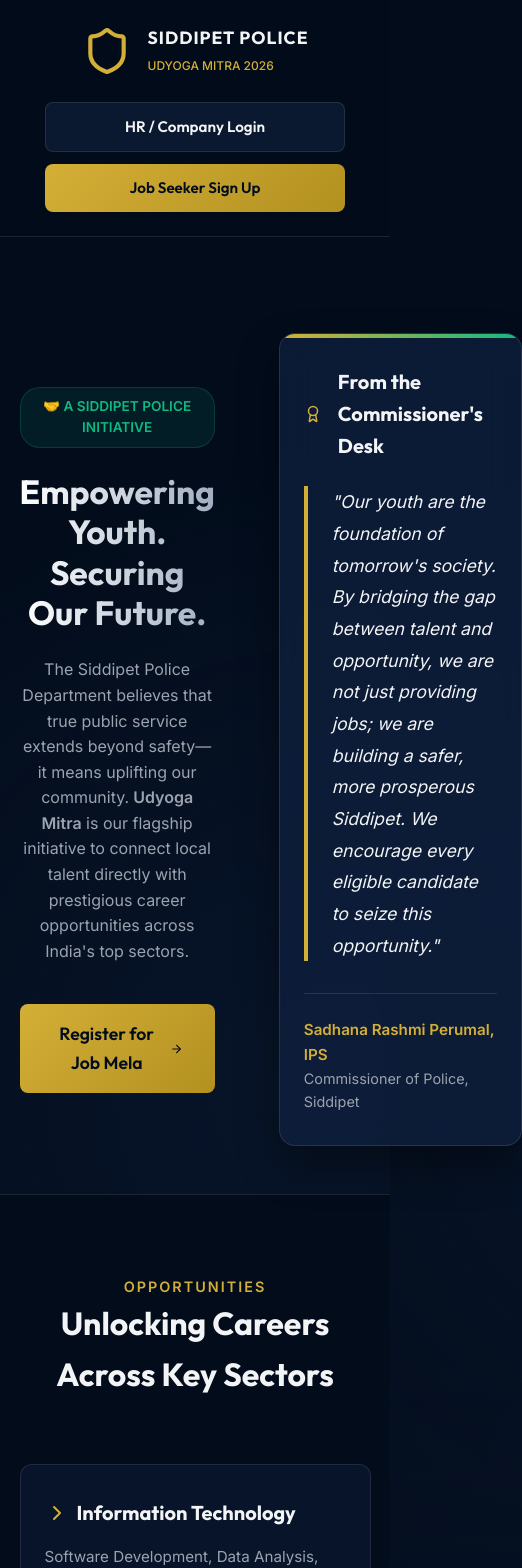
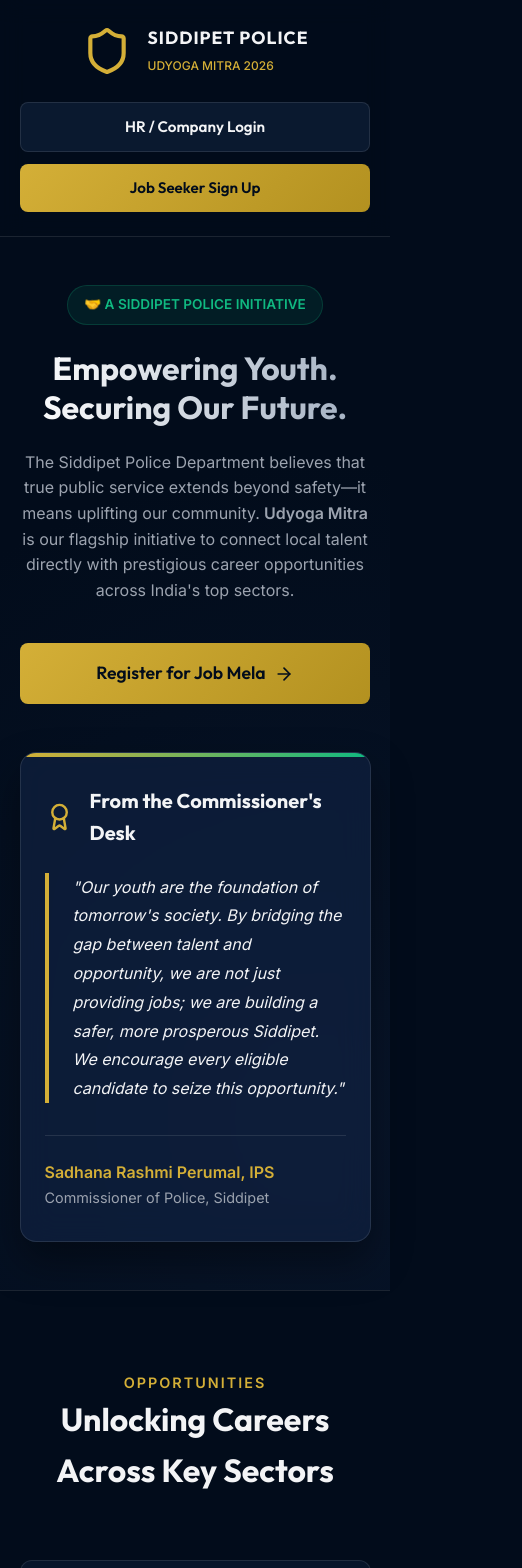
Before and after one commit to GOODBOYKITTU272/police-job-baord-, a React (Vite) app: page / in a window 390 px wide. Shown: the top 1568 px of the page, 522 px wide, since content can reach past the window. Built offline with nearby package versions, Linux system fonts and the light colour scheme.

Commit message:
Fix mobile responsiveness by removing inline styles

```diff
--- a/src/App.jsx
+++ b/src/App.jsx
@@ -15,40 +15,40 @@ function App() {
         </div>
         <div className="nav-actions">
           <a href="https://careers.applywizz.ai/signup" className="btn btn-primary">HR / Company Login</a>
-          <a href="https://careers.applywizz.ai/login" className="btn btn-accent">Job Seeker Sign Up</a>
+          <a href="https://careers.applywizz.ai/signup" className="btn btn-accent">Job Seeker Sign Up</a>
         </div>
       </nav>
 
       {/* Hero Content - Split Layout Without Image */}
-      <section className="hero" style={{ paddingTop: '6rem', display: 'grid', gridTemplateColumns: '1.1fr 0.9fr', gap: '4rem', alignItems: 'center' }}>
+      <section className="hero">
 
         {/* Left Column: Main Messaging */}
         <div className="hero-content">
           <div className="hero-badge">🤝 A SIDDIPET POLICE INITIATIVE</div>
-          <h2 style={{ fontSize: '3.5rem', lineHeight: '1.2' }}>Empowering Youth.<br/>Securing Our Future.</h2>
-          <p style={{ fontSize: '1.15rem', marginBottom: '2.5rem', color: 'var(--text-muted)' }}>
+          <h2>Empowering Youth.<br/>Securing Our Future.</h2>
+          <p className="hero-description">
             The Siddipet Police Department believes that true public service extends beyond safety—it means uplifting our community.
             <strong> Udyoga Mitra</strong> is our flagship initiative to connect local talent directly with prestigious career opportunities across India's top sectors.
           </p>
-          <div style={{ display: 'flex', gap: '1rem' }}>
-            <a href="https://careers.applywizz.ai/login" className="btn btn-accent" style={{ fontSize: '1.1rem', padding: '1rem 2rem' }}>
+          <div className="hero-actions">
+            <a href="https://careers.applywizz.ai/signup" className="btn btn-accent">
               Register for Job Mela <ArrowRight size={20} style={{marginLeft: '8px'}} />
             </a>
           </div>
         </div>
 
-        {/* Right Column: The Commissioner's Message (Replaces Image) */}
-        <div className="status-card" style={{ padding: '3rem 2.5rem' }}>
-          <div style={{ display: 'flex', alignItems: 'center', gap: '1rem', marginBottom: '1.5rem' }}>
+        {/* Right Column: The Commissioner's Message */}
+        <div className="status-card">
+          <div className="card-header">
             <Award color="#D4AF37" size={32} />
-            <h3 style={{ fontSize: '1.4rem', margin: 0 }}>From the Commissioner's Desk</h3>
+            <h3>From the Commissioner's Desk</h3>
           </div>
-          <blockquote style={{ fontSize: '1.1rem', fontStyle: 'italic', lineHeight: '1.8', color: 'var(--text-light)', borderLeft: '4px solid var(--accent-gold)', paddingLeft: '1.5rem', marginBottom: '2rem' }}>
+          <blockquote className="commissioner-quote">
             "Our youth are the foundation of tomorrow's society. By bridging the gap between talent and opportunity, we are not just providing jobs; we are building a safer, more prosperous Siddipet. We encourage every eligible candidate to seize this opportunity."
           </blockquote>
-          <div style={{ borderTop: '1px solid rgba(255,255,255,0.1)', paddingTop: '1.5rem' }}>
-            <p style={{ fontWeight: '600', color: 'var(--accent-gold)', margin: 0 }}>Sadhana Rashmi Perumal, IPS</p>
-            <p style={{ fontSize: '0.9rem', color: 'var(--text-muted)', margin: 0 }}>Commissioner of Police, Siddipet</p>
+          <div className="card-footer">
+            <p className="commissioner-name">Sadhana Rashmi Perumal, IPS</p>
+            <p className="commissioner-title">Commissioner of Police, Siddipet</p>
           </div>
         </div>
       </section>
@@ -60,22 +60,22 @@ function App() {
           <h2>Unlocking Careers Across Key Sectors</h2>
         </div>
         <div className="features-grid">
-          <div className="feature-card" style={{ textAlign: 'left', padding: '2rem 1.5rem' }}>
-            <h4 style={{ display: 'flex', alignItems: 'center', gap: '0.5rem', color: 'var(--text-light)' }}><ChevronRight color="#D4AF37"/> Information Technology</h4>
-            <p style={{ marginTop: '1rem' }}>Software Development, Data Analysis, and IT Support roles for engineering and computer science graduates.</p>
+          <div className="feature-card sector-card">
+            <h4><ChevronRight color="#D4AF37"/> Information Technology</h4>
+            <p>Software Development, Data Analysis, and IT Support roles for engineering and computer science graduates.</p>
           </div>
-          <div className="feature-card" style={{ textAlign: 'left', padding: '2rem 1.5rem' }}>
-            <h4 style={{ display: 'flex', alignItems: 'center', gap: '0.5rem', color: 'var(--text-light)' }}><ChevronRight color="#D4AF37"/> Banking & Finance</h4>
-            <p style={{ marginTop: '1rem' }}>Opportunities in retail banking, financial operations, and accounting for commerce and finance students.</p>
+          <div className="feature-card sector-card">
+            <h4><ChevronRight color="#D4AF37"/> Banking & Finance</h4>
+            <p>Opportunities in retail banking, financial operations, and accounting for commerce and finance students.</p>
           </div>
-          <div className="feature-card" style={{ textAlign: 'left', padding: '2rem 1.5rem' }}>
-            <h4 style={{ display: 'flex', alignItems: 'center', gap: '0.5rem', color: 'var(--text-light)' }}><ChevronRight color="#D4AF37"/> Skill Development & Core</h4>
-            <p style={{ marginTop: '1rem' }}>Manufacturing, logistics, and technical roles requiring specialized vocational training and diplomas.</p>
+          <div className="feature-card sector-card">
+            <h4><ChevronRight color="#D4AF37"/> Skill Development & Core</h4>
+            <p>Manufacturing, logistics, and technical roles requiring specialized vocational training and diplomas.</p>
           </div>
         </div>
       </section>
 
-      {/* Process / Sectors - Reformatted to emphasize police help */}
+      {/* Process / Sectors */}
       <section className="features" style={{ borderTop: 'none', paddingTop: '2rem' }}>
         <div className="section-header">
           <p>Our Commitment</p>
@@ -110,7 +110,7 @@ function App() {
       <footer>
         <div className="footer-content">
           <div className="powered-by">
-            Technology Partner: <a href="https://www.applywizz.ai/" target="_blank" rel="noopener noreferrer" style={{ color: 'var(--applywizz-green)', textDecoration: 'none' }}>Applywizz AI</a>
+            Technology Partner: <a href="https://www.applywizz.ai/" target="_blank" rel="noopener noreferrer">Applywizz AI</a>
           </div>
           <div>
             &copy; 2026 Siddipet Police Department. All rights reserved.
--- a/src/index.css
+++ b/src/index.css
@@ -62,6 +62,7 @@ h1, h2, h3, h4, h5, h6 {
 .police-logo {
   height: 50px;
   width: auto;
+  flex-shrink: 0;
 }
 
 .logo-text h1 {
@@ -124,7 +125,7 @@ h1, h2, h3, h4, h5, h6 {
 .hero {
   padding: 6rem 5%;
   display: grid;
-  grid-template-columns: 1.2fr 0.8fr;
+  grid-template-columns: 1.1fr 0.9fr;
   gap: 4rem;
   align-items: center;
   flex: 1;
@@ -144,27 +145,37 @@ h1, h2, h3, h4, h5, h6 {
 
 .hero-content h2 {
   font-size: 3.5rem;
-  line-height: 1.1;
+  line-height: 1.2;
   margin-bottom: 1.5rem;
   background: linear-gradient(to right, #fff, #a0aec0);
   -webkit-background-clip: text;
   -webkit-text-fill-color: transparent;
 }
 
-.hero-content p {
+.hero-description {
   font-size: 1.15rem;
   color: var(--text-muted);
   margin-bottom: 2.5rem;
-  max-width: 540px;
+  max-width: 600px;
 }
 
-/* Glassmorphism Card for Status Check */
+.hero-actions {
+  display: flex;
+  gap: 1rem;
+}
+
+.hero-actions .btn-accent {
+  font-size: 1.1rem;
+  padding: 1rem 2rem;
+}
+
+/* Commissioner Card */
 .status-card {
   background: var(--glass-bg);
   backdrop-filter: blur(16px);
   border: 1px solid var(--glass-border);
   border-radius: 16px;
-  padding: 2.5rem;
+  padding: 3rem 2.5rem;
   box-shadow: 0 20px 40px rgba(0, 0, 0, 0.4);
   position: relative;
   overflow: hidden;
@@ -180,60 +191,43 @@ h1, h2, h3, h4, h5, h6 {
   background: linear-gradient(90deg, var(--accent-gold), var(--applywizz-green));
 }
 
-.status-card h3 {
-  font-size: 1.5rem;
-  margin-bottom: 0.5rem;
-}
-
-.status-card p {
-  font-size: 0.95rem;
-  color: var(--text-muted);
+.card-header {
+  display: flex;
+  align-items: center;
+  gap: 1rem;
   margin-bottom: 1.5rem;
 }
 
-.input-group {
-  display: flex;
-  flex-direction: column;
-  gap: 1rem;
+.card-header h3 {
+  font-size: 1.4rem;
+  margin: 0;
 }
 
-.input-field {
-  width: 100%;
-  padding: 1rem 1.25rem;
-  background: rgba(2, 12, 27, 0.6);
-  border: 1px solid rgba(255, 255, 255, 0.15);
-  border-radius: 8px;
+.commissioner-quote {
+  font-size: 1.1rem;
+  font-style: italic;
+  line-height: 1.8;
   color: var(--text-light);
-  font-size: 1rem;
-  transition: all 0.3s ease;
-  font-family: 'Inter', sans-serif;
+  border-left: 4px solid var(--accent-gold);
+  padding-left: 1.5rem;
+  margin-bottom: 2rem;
 }
 
-.input-field:focus {
-  outline: none;
-  border-color: var(--accent-gold);
-  box-shadow: 0 0 0 2px rgba(212, 175, 55, 0.2);
+.card-footer {
+  border-top: 1px solid rgba(255, 255, 255, 0.1);
+  padding-top: 1.5rem;
 }
 
-.btn-submit {
-  background: var(--text-light);
-  color: var(--bg-dark);
-  border: none;
-  padding: 1rem;
-  border-radius: 8px;
-  font-weight: 700;
-  font-size: 1rem;
-  cursor: pointer;
-  transition: all 0.3s ease;
-  display: flex;
-  justify-content: center;
-  align-items: center;
-  gap: 0.5rem;
+.commissioner-name {
+  font-weight: 600;
+  color: var(--accent-gold);
+  margin: 0;
 }
 
-.btn-submit:hover {
-  background: var(--accent-gold);
-  transform: translateY(-2px);
+.commissioner-title {
+  font-size: 0.9rem;
+  color: var(--text-muted);
+  margin: 0;
 }
 
 /* Features Grid */
@@ -263,7 +257,7 @@ h1, h2, h3, h4, h5, h6 {
 
 .features-grid {
   display: grid;
-  grid-template-columns: repeat(auto-fit, minmax(250px, 1fr));
+  grid-template-columns: repeat(auto-fit, minmax(280px, 1fr));
   gap: 2rem;
 }
 
@@ -280,6 +274,19 @@ h1, h2, h3, h4, h5, h6 {
   background: rgba(17, 34, 64, 0.8);
   transform: translateY(-5px);
   border-color: rgba(255, 255, 255, 0.2);
+}
+
+.sector-card {
+  text-align: left;
+  padding: 2rem 1.5rem;
+}
+
+.sector-card h4 {
+  display: flex;
+  align-items: center;
+  gap: 0.5rem;
+  color: var(--text-light);
+  margin-bottom: 1rem;
 }
 
 .feature-icon {
@@ -331,11 +338,17 @@ footer {
   font-weight: 600;
 }
 
-.powered-by span {
+.powered-by a {
   color: var(--applywizz-green);
+  text-decoration: none;
+  transition: opacity 0.2s ease;
 }
 
-/* Responsive Design for Tablets and Mobile */
+.powered-by a:hover {
+  opacity: 0.8;
+}
+
+/* Responsive Design */
 @media (max-width: 1024px) {
   .hero {
     grid-template-columns: 1fr;
@@ -347,11 +360,14 @@ footer {
     margin: 0 auto;
   }
   .hero-content h2 {
-    font-size: 3rem !important;
+    font-size: 3rem;
   }
-  .hero-content p {
-    margin-left: auto !important;
-    margin-right: auto !important;
+  .hero-description {
+    margin-left: auto;
+    margin-right: auto;
+  }
+  .hero-actions {
+    justify-content: center;
   }
   .status-card {
     max-width: 700px;
@@ -377,15 +393,14 @@ footer {
   }
   .btn {
     width: 100%;
-    max-width: 300px;
-    padding: 0.75rem 1rem;
+    max-width: 350px;
   }
 
   .hero-content h2 {
-    font-size: 2.5rem !important;
+    font-size: 2.5rem;
   }
-  .hero-content p {
-    font-size: 1rem !important;
+  .hero-description {
+    font-size: 1rem;
   }
 
   .section-header h2 {
@@ -417,14 +432,18 @@ footer {
   }
 
   .hero-content h2 {
-    font-size: 2.1rem !important;
+    font-size: 2rem;
   }
 
   .status-card {
-    padding: 2rem 1.5rem !important;
+    padding: 2rem 1.5rem;
   }
 
-  .status-card h3 {
-    font-size: 1.25rem !important;
+  .card-header h3 {
+    font-size: 1.25rem;
+  }
+
+  .commissioner-quote {
+    font-size: 1rem;
   }
 }
```
